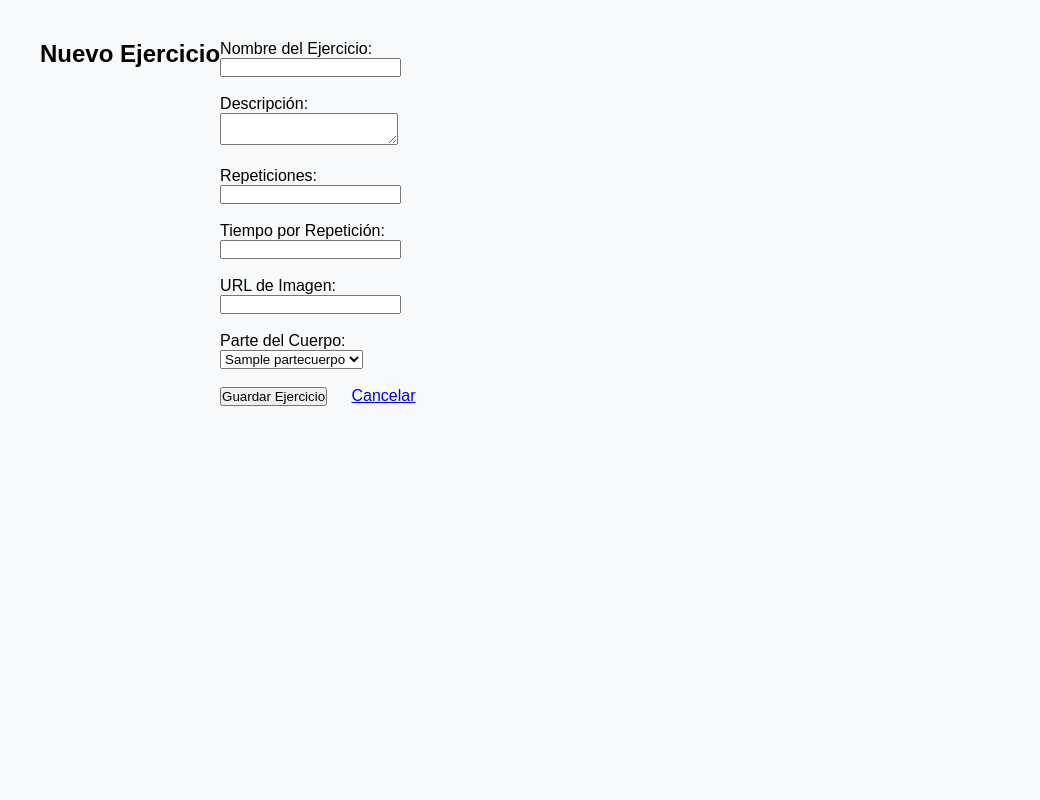
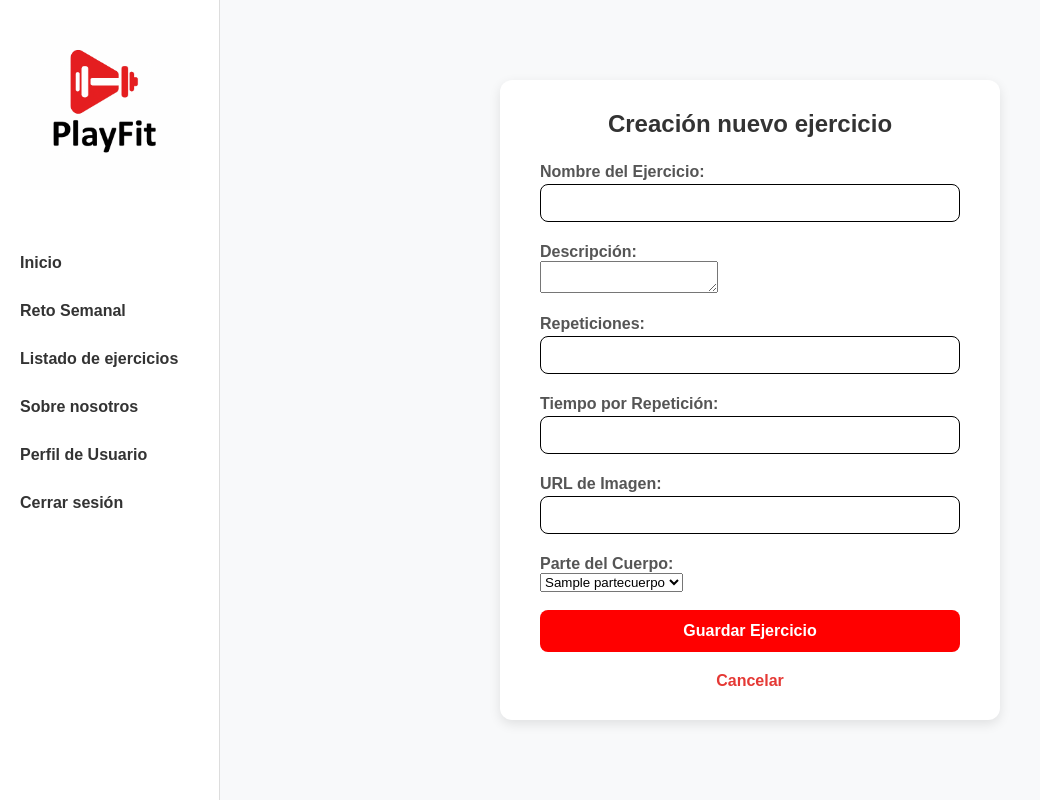
Before and after one commit to Rub33ns/AbeledoSoutoRuben_TFC, a PHP site: page /vistas/crearEjercicios.php in a window 1280 px wide. Shown: the whole page, without its empty margins (0-1040 px from the left). Run offline with PHP 8.4, Linux system fonts and the light colour scheme; the visitor is signed in with stand-in values (Sample User, id 1); tables that the repository leaves empty hold one stand-in row (values such as "Sample post").

Commit message:
añadido CSS crearEjerciciosFormulario

```diff
--- /dev/null
+++ b/estilos/crearEjerciciosFormulario.css
@@ -0,0 +1,110 @@
+* {
+    margin: 0;
+    padding: 0;
+    box-sizing: border-box;
+}
+
+body {
+    font-family: 'Arial', sans-serif;
+    background-color: #F8F9FA;
+}
+
+.contenedorGeneral {
+    display: flex;
+    height: 100vh;
+}
+
+.logo {
+    width: 170px;
+    margin-bottom: 30px;
+}
+
+.sidebar {
+    width: 220px;
+    background-color: #ffffff;
+    border-right: 1px solid #ddd;
+    padding: 20px;
+}
+
+.sidebar nav ul {
+    list-style: none;
+}
+
+.sidebar nav ul li {
+    margin: 30px 0;
+}
+
+.sidebar nav ul li a {
+    text-decoration: none;
+    color: #333;
+    font-weight: bold;
+}
+.contenidoPrincipal {
+    flex: 1;
+    display: flex;
+    justify-content: center;
+    align-items: center;
+    padding: 40px;
+}
+.formularioCrearEjercicio {
+    background-color: #ffffff;
+    padding: 30px 40px;
+    border-radius: 12px;
+    box-shadow: 0 4px 12px rgba(0, 0, 0, 0.1);
+    width: 100%;
+    max-width: 500px;
+}
+.formularioCrearEjercicio h2 {
+    margin-bottom: 25px;
+    font-size: 24px;
+    color: #333;
+    text-align: center;
+}
+.formularioCrearEjercicio label {
+    font-weight: bold;
+    color: #555;
+}
+
+.formularioCrearEjercicio
+input[type="text"],
+input[type="descripcion"],
+input[type="number"],
+input[type="url"] {
+
+    width: 100%;
+    padding: 10px 12px;
+    margin-top: 3px;
+    margin-bottom: 3px;
+    border: 1px solid black;
+    border-radius: 8px;
+    font-size: 14px;
+    background-color: white;
+}
+
+.formularioCrearEjercicio button {
+    width: 100%;
+    padding: 12px;
+    background-color: red;
+    color: #fff;
+    border: none;
+    border-radius: 8px;
+    font-size: 16px;
+    font-weight: bold;
+    cursor: pointer;
+    transition: background-color 0.3s ease;
+}
+
+.formularioCrearEjercicio button:hover {
+    background-color: #d32f2f;
+}
+
+.formularioCrearEjercicio p {
+    text-align: center;
+    margin-top: 20px;
+}
+
+.formularioCrearEjercicio a {
+    color: #e53935;
+    text-decoration: none;
+    font-weight: bold;
+}
--- a/vistas/crearEjercicios.php
+++ b/vistas/crearEjercicios.php
@@ -11,15 +11,32 @@ $partes = $stmt->fetchAll(PDO::FETCH_ASSOC);
 ?>
 <!DOCTYPE html>
 <html lang="es">
+
 <head>
     <meta charset="UTF-8">
     <title>Crear Ejercicio</title>
-    <link rel="stylesheet" href="../estilos/listados.css">
+    <link rel="stylesheet" href="../estilos/crearEjerciciosFormulario.css">
     <link rel="shortcut icon" href="../img/IconoPlayFit.png" type="image/x-icon">
 </head>
+
 <body>
-    <div class="contenedorGeneral" style="padding: 40px;">
-        <h2>Nuevo Ejercicio</h2>
+    <div class="contenedorGeneral">
+        <aside class="sidebar">
+            <img src="../img/LogoPlayfit.png" alt="PlayFit Logo" class="logo">
+            <nav>
+                <ul>
+                    <li><a href="inicio.php">Inicio</a></li>
+                    <li><a href="retos.php">Reto Semanal</a></li>
+                    <li><a href="listadoEjercicios.php">Listado de ejercicios</a></li>
+                    <li><a href="sobreNosotros.php">Sobre nosotros</a></li>
+                    <li><a href="perfil.php">Perfil de Usuario</a></li>
+                    <li><a href="../controladores/cerrarSesion.php">Cerrar sesión</a></li>
+                </ul>
+            </nav>
+        </aside>
+        <main class="contenidoPrincipal">
+            <div class="formularioCrearEjercicio">
+                <h2>Creación nuevo ejercicio</h2>
                 <form action="../controladores/guardarNuevoEjercicio.php" method="POST">
                     <label>Nombre del Ejercicio:</label><br>
                     <input type="text" name="nombreEjercicio" required><br><br>
@@ -31,7 +48,7 @@ $partes = $stmt->fetchAll(PDO::FETCH_ASSOC);
                     <input type="number" name="repeticones" required><br><br>
 
                     <label>Tiempo por Repetición:</label><br>
-            <input type="text" name="tiempoRepeticones" required><br><br>
+                    <input type="number" name="tiempoRepeticones" required><br><br>
 
                     <label>URL de Imagen:</label><br>
                     <input type="url" name="imagenEjercicio" required><br><br>
@@ -44,8 +61,11 @@ $partes = $stmt->fetchAll(PDO::FETCH_ASSOC);
                     </select><br><br>
 
                     <button type="submit">Guardar Ejercicio</button>
-            <a href="listadoEjercicios.php" style="margin-left: 20px;">Cancelar</a>
+                    <p><a href="listadoEjercicios.php" >Cancelar</a></p>
                 </form>
             </div>
+        </main>
+    </div>
 </body>
+
 </html>
```
Lines whose indentation alone changed are shown as unchanged.
